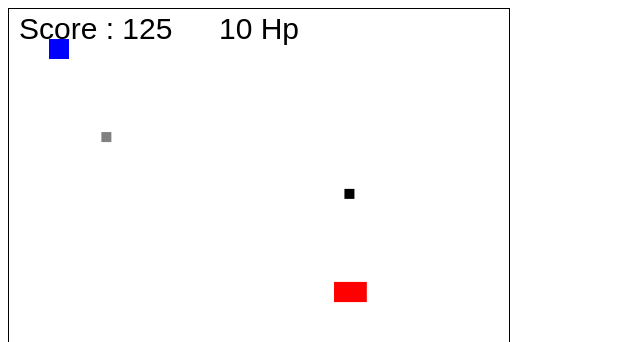
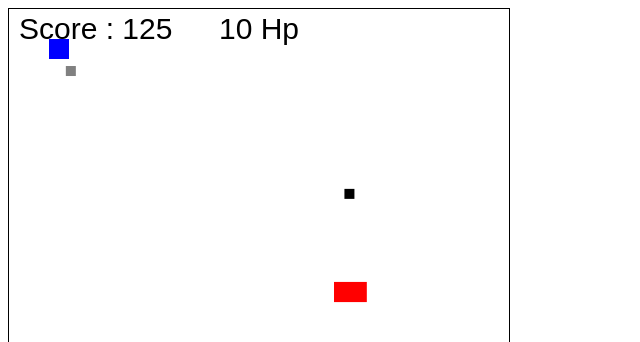
Before and after one commit to kzhang5726/kzhang5726.github.io, a plain HTML site: page index.html in a window 1280 px wide. Shown: the top 342 px of the page, 0-640 px from the left. Drawn offline with Linux system fonts and the light colour scheme.

Commit message:
Fixed bug with bullets

```diff
--- a/index.html
+++ b/index.html
@@ -142,8 +142,8 @@ randomBullet = function(){
     var width = 10;
     var id = Math.random();
     var angle = Math.random()*2*Math.PI;
-    var spdX = Math.cos(angle)*100;
-    var spdY = Math.sin(angle)*100;
+    var spdX = Math.cos(angle)*25;
+    var spdY = Math.sin(angle)*25;
     Bullet(id, x , y, spdX, spdY, width, height);
 }
 
```
